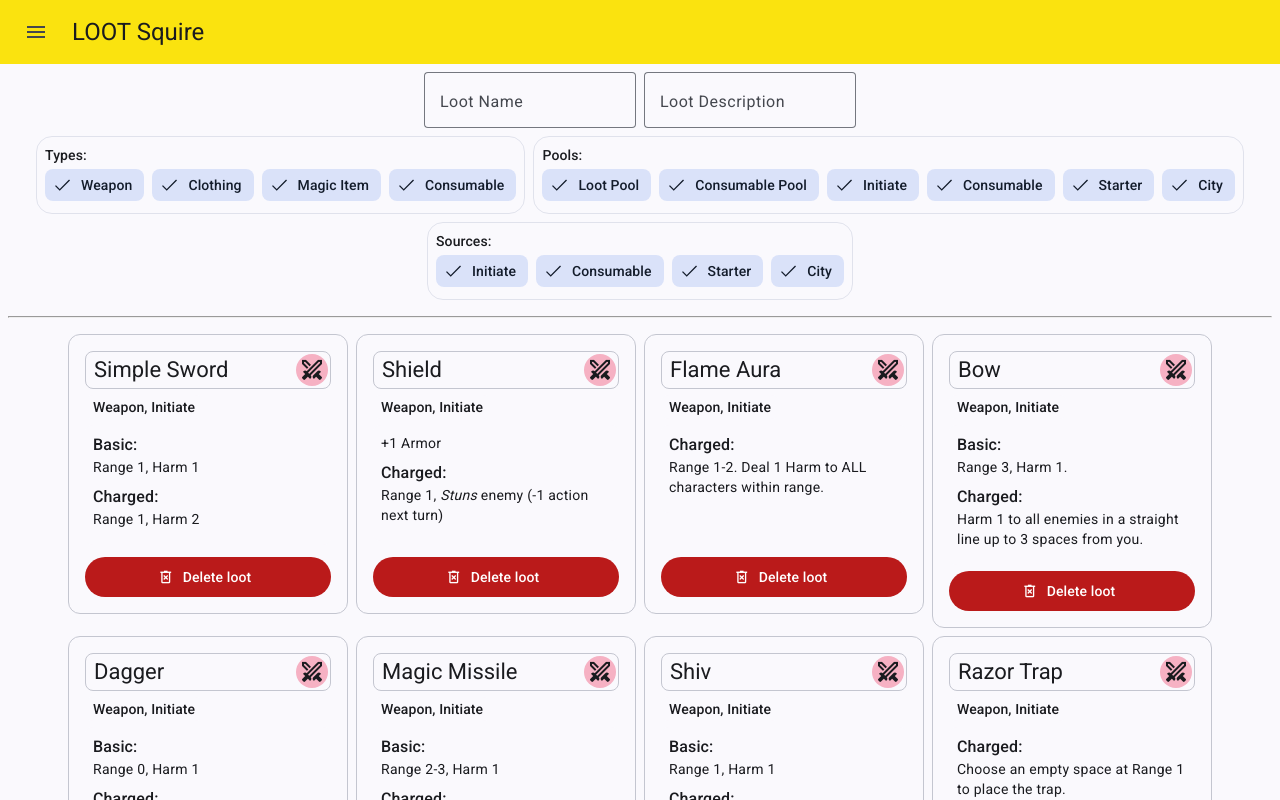
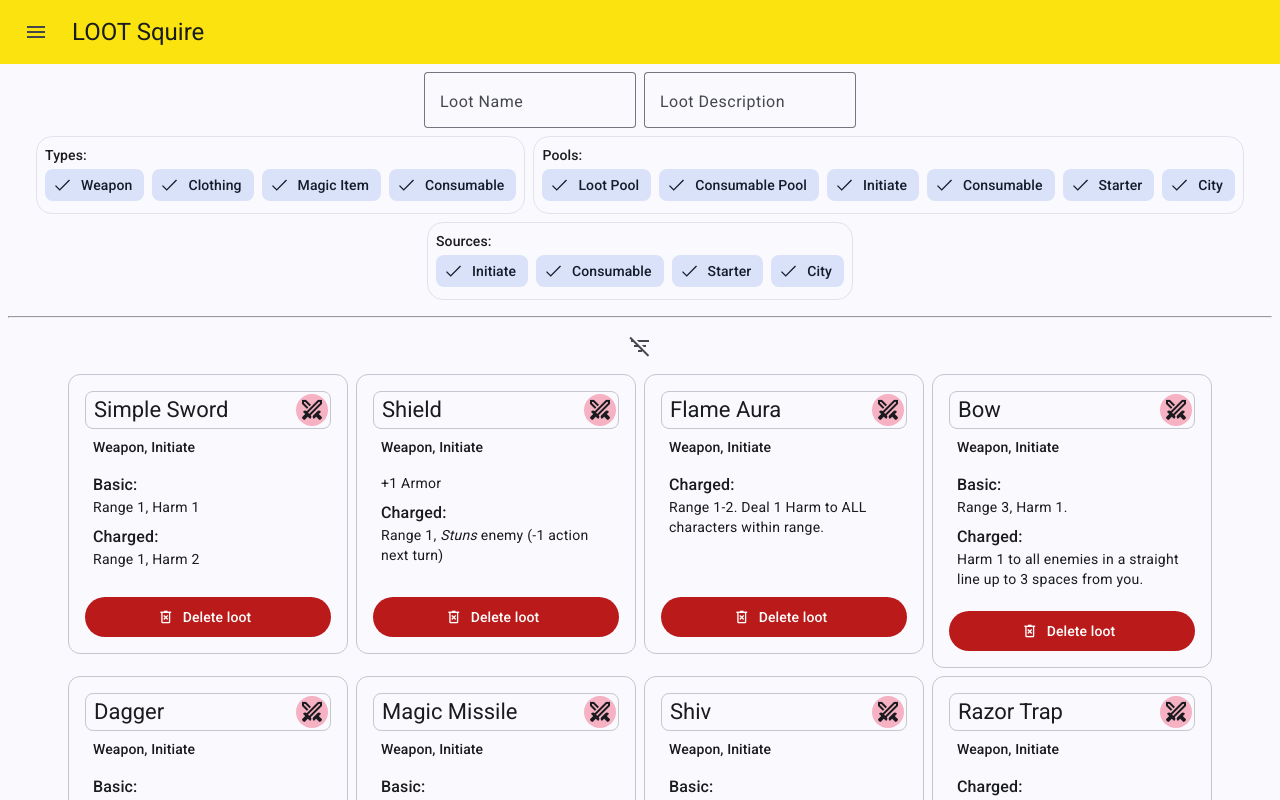
Before and after one commit to johndu9/loot-companion, an Angular app: page /delete in a window 1280 px wide. Built offline with nearby package versions, Linux system fonts and the light colour scheme.

Commit message:
Add toggle for loot list filter

```diff
--- a/src/app/loot-list.component.html
+++ b/src/app/loot-list.component.html
@@ -1,6 +1,6 @@
 <div #lootListDiv class="loot-list">
   @if (canFilter) {
-    <div class="filter-drawer">
+    <div [style.display]="showFilter ? '' : 'none'" class="filter-drawer">
       <div class="loot-filter">
         <div class="string-filters">
           <mat-form-field class="loot-filter-string" appearance="outline">
@@ -57,6 +57,9 @@
       </div>
     </div>
     <hr/>
+    <button class="toggle-filter-button" mat-icon-button (click)="toggleFilter()">
+      <mat-icon class="material-symbols-outlined">{{showFilter ? 'filter_list_off' : 'filter_list'}}</mat-icon>
+    </button>
   }
   <div class="loot-drawer">
     <div class="loots">
--- a/src/app/loot-list.component.scss
+++ b/src/app/loot-list.component.scss
@@ -2,6 +2,9 @@
   width: 100%;
   height: 100%;
   overflow-y: auto;
+  display: flex;
+  flex-direction: column;
+  align-items: center;
 }
 
 .filter-drawer {
@@ -51,6 +54,7 @@
 hr {
   margin: 8px;
   color: #e0e2ec;
+  align-self: stretch;
 }
 
 .loot-drawer {
--- a/src/app/loot-list.component.ts
+++ b/src/app/loot-list.component.ts
@@ -51,11 +51,16 @@ export class LootListComponent implements OnDestroy, AfterViewInit {
   @ViewChild('lootListDiv')
   el!: ElementRef;
 
+  get element(): HTMLElement {
+    return this.el.nativeElement;
+  }
+
   canScrollTop: boolean = false;
 
   filterTypes: LootType[] = [];
   filterSources: string[] = [];
   filterPools: string[] = [];
+  showFilter: boolean = true;
 
   selectedTypes: LootType[] | false = false;
   selectedSources: string[] | false = false;
@@ -112,7 +117,19 @@ export class LootListComponent implements OnDestroy, AfterViewInit {
     return hidden;
   }
 
+  toggleFilter() {
+    this.showFilter = !this.showFilter;
+    this.scrollTop();
+  }
+
   scrollTop() {
-    this.el.nativeElement.scroll({top: 0, behavior: "smooth"});
+    const parent = this.element.parentElement;
+    if (parent && parent.offsetTop > 64) {
+      // Desktop browser needs the delay
+      setTimeout(() =>
+        parent.parentElement?.scroll({top: parent.offsetTop - 64, behavior: "smooth"}), 1);
+    } else {
+      this.element.scroll({top: 0, behavior: "smooth"});
+    }
   }
 }
```
